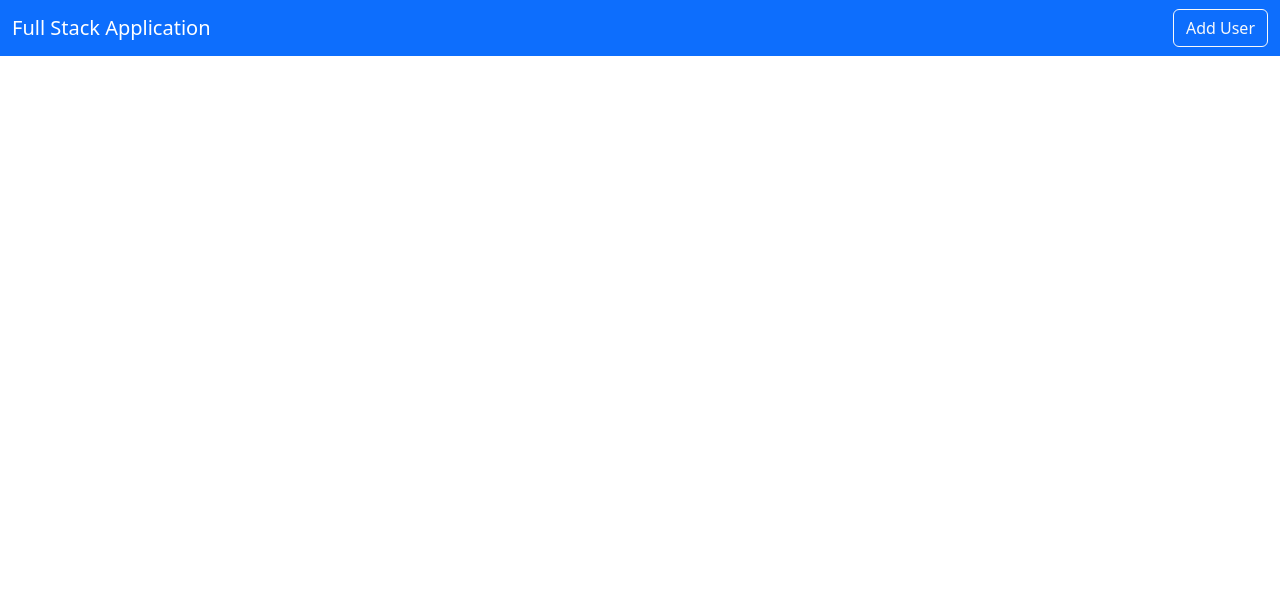
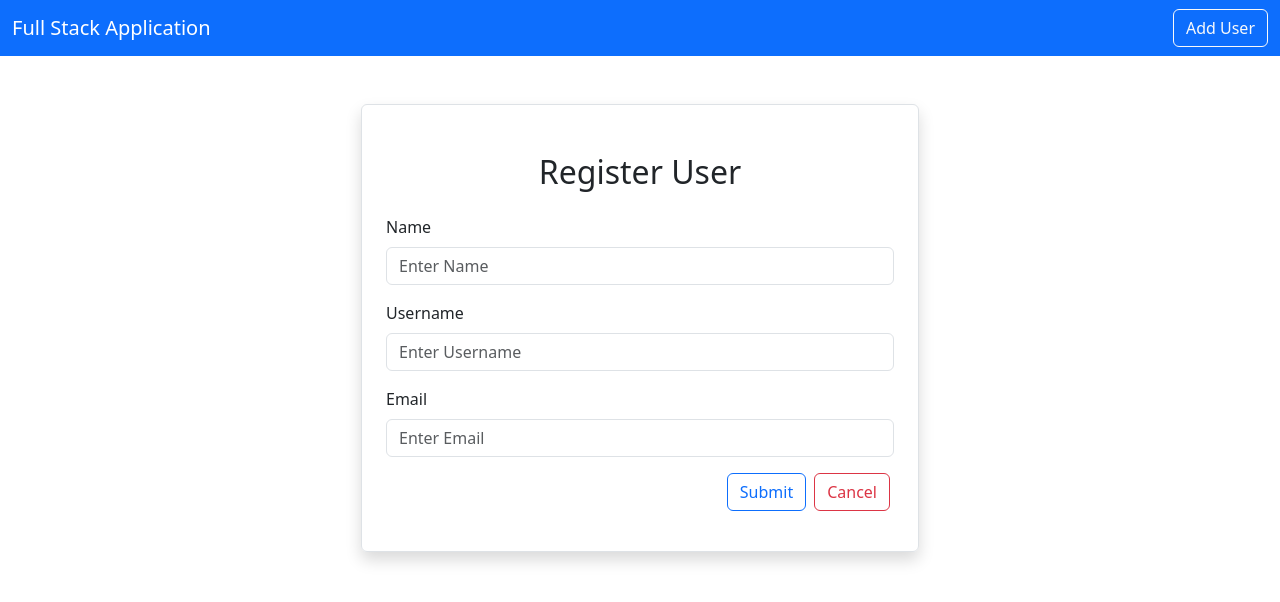
Before and after one commit to dilan-sachintha97/fullstack-application-fontend-react-js, a React (Create React App) app: page /edit-user/1 in a window 1280 px wide. Shown: the top 602 px of the page. Built offline with nearby package versions, Linux system fonts and the light colour scheme; no server answers.

Commit message:
edit user

```diff
--- a/src/App.js
+++ b/src/App.js
@@ -4,6 +4,7 @@
 import Home from './pages/Home';
 import { BrowserRouter as Router, Routes, Route } from "react-router-dom";
 import AddUser from "./users/AddUser";
+import EditUser from "./users/EditUser";
 
 function App() {
   return (
@@ -13,6 +14,7 @@
         <Routes>
           <Route exact path="/" element={<Home/>} />
           <Route exact path="/add-user" element={<AddUser/>} />
+          <Route exact path="/edit-user/:id" element={<EditUser/>} />
         </Routes>
       </Router>
     </div>
--- a/src/pages/Home.js
+++ b/src/pages/Home.js
@@ -1,5 +1,6 @@
 import React, { useEffect, useState } from 'react'
 import axios from 'axios'
+import { Link } from 'react-router-dom';
 
 const Home = () => {
 
@@ -37,7 +38,7 @@
                   <td>{item.email}</td>
                   <td>
                     <button className='btn btn-sm btn-primary mx-1' >view</button>
-                    <button className='btn btn-sm  btn-outline-primary mx-1' >Edit</button>
+                    <Link className='btn btn-sm  btn-outline-primary mx-1' to={`/edit-user/${item.id}`}> Edit</Link>
                     <button className='btn btn-sm btn-danger mx-1' >Delete</button>
                   </td>
               </tr>
--- a/src/users/AddUser.js
+++ b/src/users/AddUser.js
@@ -1,6 +1,6 @@
 import axios from 'axios';
 import React, { useState } from 'react';
-import { useNavigate } from 'react-router-dom';
+import { Link, useNavigate } from 'react-router-dom';
 
 const AddUser = () => {
 
@@ -66,8 +66,8 @@
                     </div>
 
                     <div className="mb-3 d-flex justify-content-end">
-                        <button className='btn btn-outline-primary mx-1'>Submit</button>
-                        <button className='btn btn-outline-danger mx-1'>Cancel</button>
+                        <button type='submit' className='btn btn-outline-primary mx-1'>Submit</button>
+                        <Link className='btn btn-outline-danger mx-1' to="/">Cancel</Link>
                     </div>
                 </div>
                 </form>
--- a/src/users/EditUser.js
+++ b/src/users/EditUser.js
@@ -0,0 +1,89 @@
+import axios from 'axios';
+import React, { useEffect, useState } from 'react';
+import { Link, useNavigate, useParams } from 'react-router-dom';
+
+const EditUser = () => {
+
+    const {id} = useParams()
+    let navigate = useNavigate()
+
+    const [user, setuser] = useState({
+        name: "",
+        username: "",
+        email: ""
+    });
+
+    const handleInputChange = (e) => {
+        const { name, value } = e.target;
+        setuser(prevUser => ({ ...prevUser, [name]: value }));
+    };
+
+    useEffect(()=>{
+        loadUser();
+    },[])
+
+    const onSubmit = async (e) =>{
+        e.preventDefault();
+        await axios.put(`http://localhost:8080/api/v1/user/update-user/${id}`,user)
+        navigate("/")
+    }
+
+    const loadUser = async ()=>{
+        const result = await axios.get(`http://localhost:8080/api/v1/user/user/${id}`)
+        setuser(result.data)
+    }
+
+    return (
+        <div className='container py-5'>
+            <div className="row">
+                <form onSubmit={(e)=>{onSubmit(e)}}>
+                <div className="col-md-6 offset-md-3 border rounded p-4 shadow">
+                    <h2 className='text-center m-4'>Register User</h2>
+                    <div className="mb-3">
+                        <label htmlFor="Name" className='form-label'>Name</label>
+                        <input
+                            type="text"
+                            className='form-control shadow-none'
+                            placeholder='Enter Name'
+                            name='name'
+                            value={user.name}
+                            onChange={handleInputChange}
+                        />
+                    </div>
+
+                    <div className="mb-3">
+                        <label htmlFor="Username" className='form-label'>Username</label>
+                        <input
+                            type="text"
+                            className='form-control shadow-none'
+                            placeholder='Enter Username'
+                            name='username'
+                            value={user.username}
+                            onChange={handleInputChange}
+                        />
+                    </div>
+
+                    <div className="mb-3">
+                        <label htmlFor="Email" className='form-label'>Email</label>
+                        <input
+                            type="email"
+                            className='form-control shadow-none'
+                            placeholder='Enter Email'
+                            name='email'
+                            value={user.email}
+                            onChange={handleInputChange}
+                        />
+                    </div>
+
+                    <div className="mb-3 d-flex justify-content-end">
+                        <button type='submit' className='btn btn-outline-primary mx-1'>Submit</button>
+                        <Link className='btn btn-outline-danger mx-1' to="/">Cancel</Link>
+                    </div>
+                </div>
+                </form>
+            </div>
+        </div>
+    )
+}
+
+export default EditUser;
```
